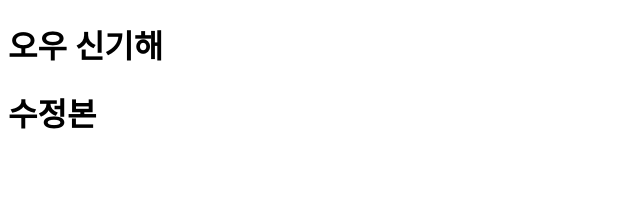
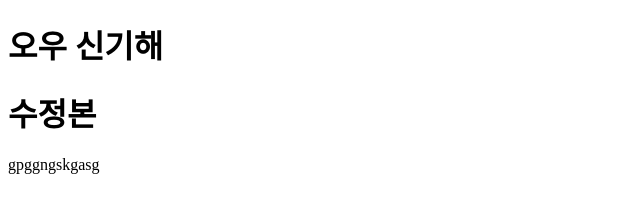
Before and after one commit to hong3497/first, a plain HTML site: page index.html in a window 1280 px wide. Shown: the whole page, without its empty margins (0-640 px from the left). Drawn offline with Linux system fonts and the light colour scheme.

Commit message:
freshman first commit

```diff
--- a/index.html
+++ b/index.html
@@ -8,6 +8,7 @@
 <body>
     <h1>오우 신기해</h1>
     <h1>수정본</h1>
+    <p>gpggngskgasg</p>
 
 </body>
 </html>
```
